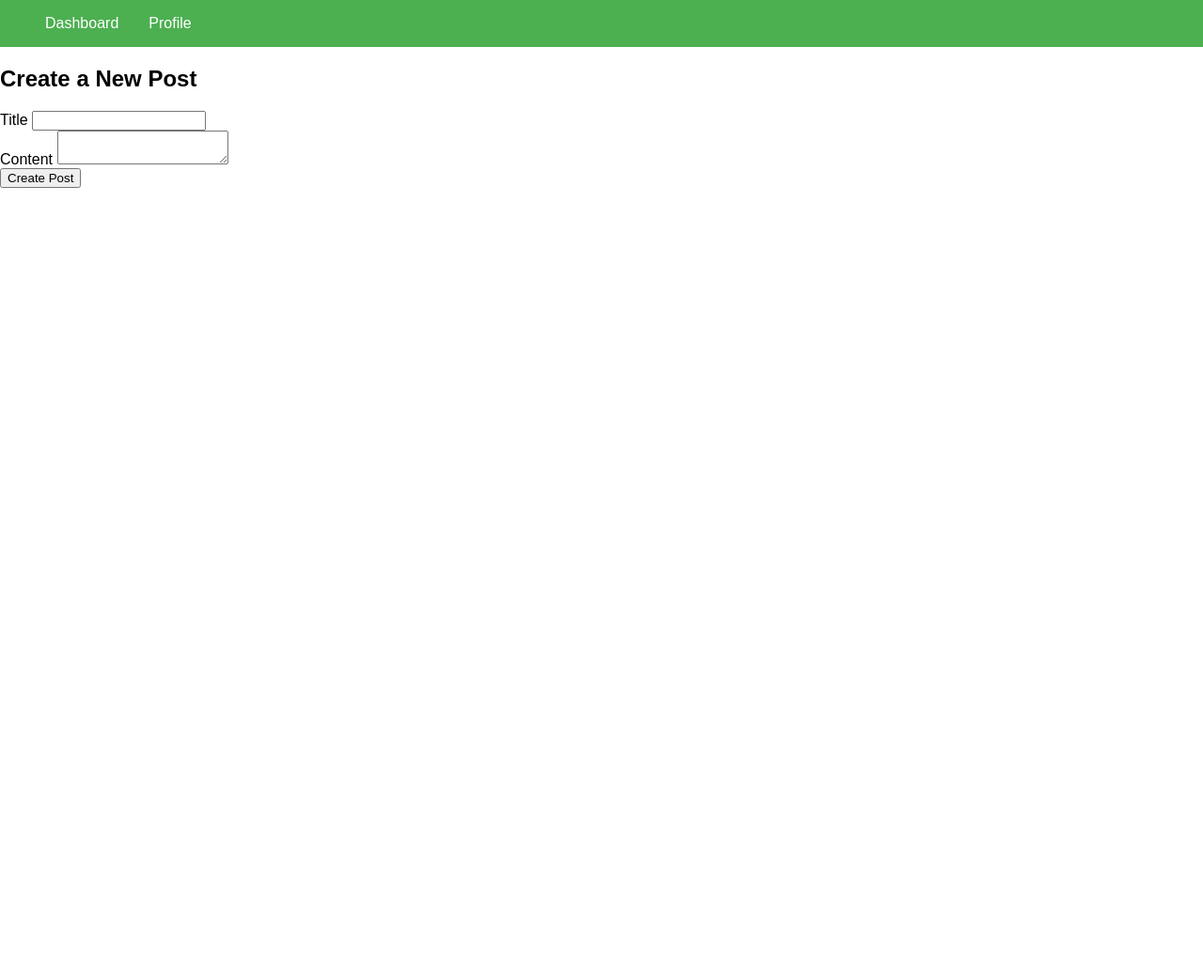
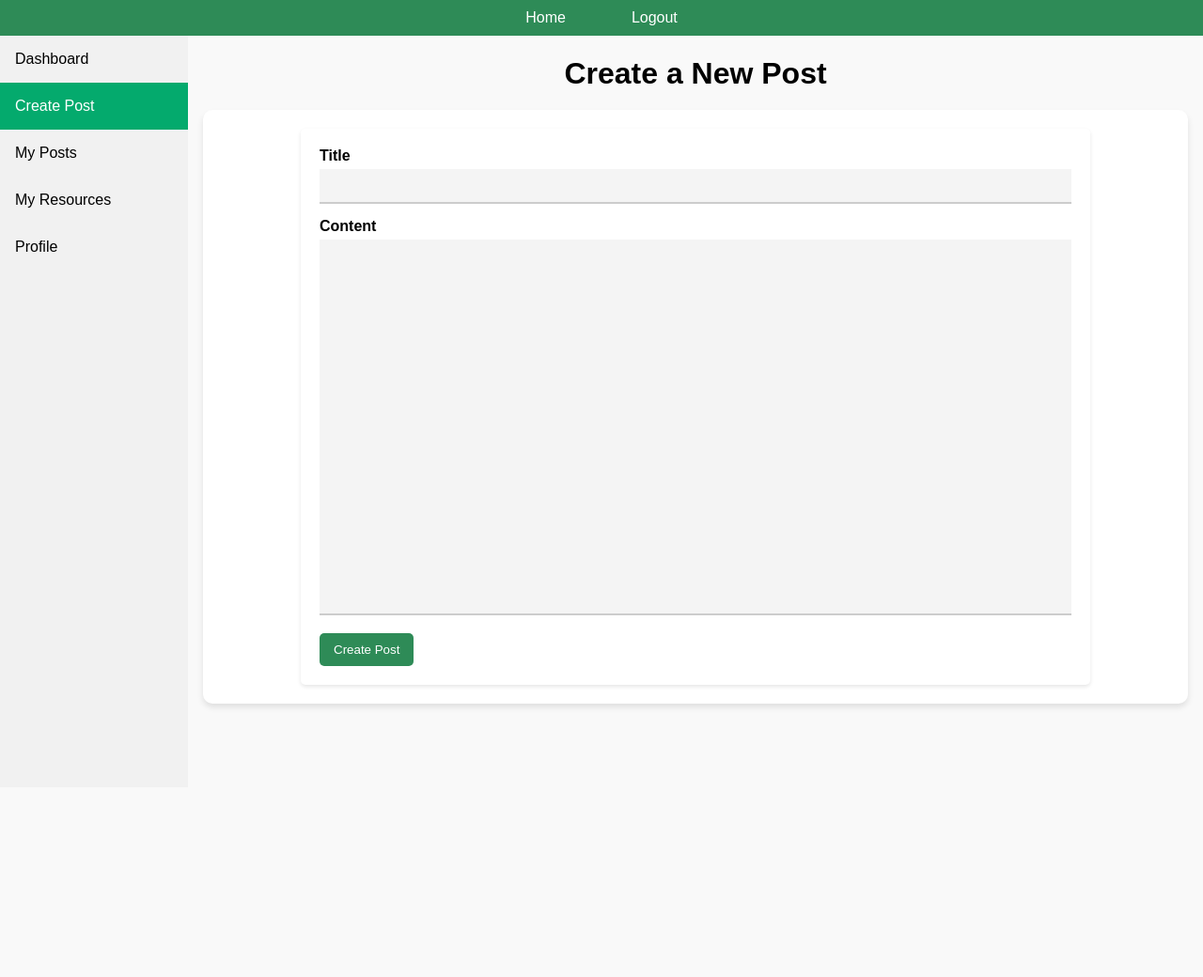
Before and after one commit to lisacharuma/autism-ally, a Flask app: page /create_post in a window 1280 px wide. Shown: the whole page at 94% size. Before the commit the page ends 200 px from the top, so only its background shows below. Run offline with Flask 3, Linux system fonts and the light colour scheme; a user stored in the database is signed in.

Commit message:
Added styling to dashboard and associated templates

```diff
--- /dev/null
+++ b/static/css/create_post.css
@@ -0,0 +1,57 @@
+/* Ensure this file is included in the create_post.html template */
+
+.create-post-form {
+    background-color: white;
+    padding: 20px;
+    border-radius: 5px;
+    box-shadow: 0 2px 4px rgba(0, 0, 0, 0.1);
+    max-width: 800px;
+    margin: 0 auto;
+}
+
+.create-post-form div {
+    margin-bottom: 15px;
+}
+
+.create-post-form label {
+    display: block;
+    margin-bottom: 5px;
+    font-weight: bold;
+}
+
+.create-post-form input[type="text"],
+.create-post-form textarea {
+    width: 100%;
+    padding: 10px;
+    border: none;
+    border-bottom: 2px solid #ccc;
+    border-radius: 0;
+    box-sizing: border-box;
+    background-color: #f4f4f4;
+    transition: border-color 0.3s;
+}
+
+.create-post-form input[type="text"]:focus,
+.create-post-form textarea:focus {
+    outline: none;
+    border-bottom-color: #007bff;
+}
+
+.create-post-form textarea {
+    height: 50vh; /* Adjust this value as needed */
+    resize: none; /* Prevent resizing */
+}
+
+.create-post-form button {
+    background-color: seagreen;
+    color: white;
+    padding: 10px 15px;
+    border: none;
+    border-radius: 5px;
+    cursor: pointer;
+    transition: background-color 0.2s;
+}
+
+.create-post-form button:hover {
+    background-color: seablue;
+}
--- a/static/css/dashboard.css
+++ b/static/css/dashboard.css
@@ -1,31 +1,104 @@
-<style>
-        .dashboard-container {
+body {
+    font-family: Arial, sans-serif;
+    background-color: #f9f9f9;
+    margin: 0;
+    padding: 0;
+}
+
+header nav {
+    width: 100%;
+    background-color: seagreen;
+    padding: 10px 0;
+}
+
+header nav ul {
+    list-style: none;
     display: flex;
+    justify-content: center;
+    padding: 0;
+    margin: 0;
 }
+
+header nav ul li {
+    margin: 0 15px;
+}
+
+header nav ul li a {
+    color: white;
+    text-decoration: none;
+    padding: 10px 20px;
+    border-radius: 5px;
+    transition: background-color 0.2s;
+}
+
+header nav ul li a:hover {
+    background-color: #0056b3;
+}
+
 .sidebar {
-						                width: 20%;
-								            background-color: #f8f9fa;
-									                padding: 20px;
+  margin: 0;
+  padding: 0;
+  width: 200px;
+  background-color: #f1f1f1;
+  position: fixed;
+  height: 100%;
+  overflow: auto;
 }
+
+/* Sidebar links */
 .sidebar a {
   display: block;
-															                padding: 10px;
-																	            margin: 5px 0;
-																		                color: #333;
+  color: black;
+  padding: 16px;
   text-decoration: none;
+}
+
+/* Active/current link */
+.sidebar a.active {
+  background-color: #04AA6D;
+  color: white;
+}
+
+/* Links on mouse-over */
+.sidebar a:hover:not(.active) {
+  background-color: #555;
+  color: white;
+}
+
+/* Page content. The value of the margin-left property should match the value of the sidebar's width property */
+div.dashboard-container {
+  margin-left: 200px;
+  padding: 1px 16px;
+  height: 1000px;
+}
+
+h1 {
+    text-align: center;
+    margin-bottom: 20px;
+}
+
+.main-content {
+    background-color: white;
+    padding: 20px;
+    border-radius: 10px;
+    box-shadow: 0 4px 6px rgba(0, 0, 0, 0.1);
+}
+
+/* Post Layout*/
+.post {
+    margin-bottom: 20px;
+    padding: 15px;
+    border: 1px solid #ddd;
     border-radius: 5px;
+    box-shadow: 0 2px 4px rgba(0, 0, 0, 0.1);
+    text-align: justify;
 }
-																								        .sidebar a:hover {
-																										            background-color: #e9ecef;
+
+.post h3 {
+    margin-top: 0;
+    font-size: 1.5em;
 }
-																												            .main-content {
-																														                width: 80%;
-																																            padding: 20px;
+
+.post p {
+    margin: 10px 0 0;
 }
-																																		            .profile-container input[type="file"] {
-																																				                display: none;
-																																						        }
-																																							        .profile-container label {
-																																									            cursor: pointer;
-																																										                color: #007bff;
-																																												        }
--- a/templates/create_post.html
+++ b/templates/create_post.html
@@ -1,24 +1,28 @@
 <!DOCTYPE html>
-<html>
+<html lang="en">
 <head>
     <meta charset="UTF-8">
     <meta name="viewport" content="width=device-width, initial-scale=1.0">
-    	<title>Create Post</title>
-		<link rel="icon" type="Image/png" href="/static/images/aut.png" />
-    	<link rel="stylesheet" href="/static/css/styles.css">
+    <title>Create Post - Autism Ally</title>
+    <link rel="icon" type="image/png" href="{{ url_for('static', filename='images/aut.png') }}">
+    <link rel="stylesheet" href="{{ url_for('static', filename='css/dashboard.css') }}">
+	<link rel="stylesheet" href="{{ url_for('static', filename='css/create_post.css') }}">
 </head>
 <body>
     <header>
         <nav>
             <ul>
-            <li><a href="{{ url_for('dashboard') }}">Dashboard</a></li>
-            <li><a href="{{ url_for('update_profile') }}">Profile</a></li>
+                <li><a href="/">Home</a></li>
+                <li><a href="/logout">Logout</a></li>
             </ul>
         </nav>
     </header>
-	<div id="content">
-        <h2>Create a New Post</h2>
-		<form method="POST" action="{{ url_for('create_post') }}">
+    <div class="container">
+        {% include 'sidebar.html' %}
+        <div class="dashboard-container">
+            <h1>Create a New Post</h1>
+            <div class="main-content">
+                <form class=" create-post-form " method="POST" action="{{ url_for('create_post') }}">
                     <div>
                         <label for="title">Title</label>
                         <input type="text" id="title" name="title" required>
@@ -27,8 +31,10 @@
                         <label for="content">Content</label>
                         <textarea id="content" name="content" required></textarea>
                     </div>
-            <button type="submit">Create Post</button>
+                    <button type="submit" class="btn">Create Post</button>
                 </form>
+            </div>
+        </div>
     </div>
 </body>
 </html>
--- /dev/null
+++ b/templates/sidebar.html
@@ -0,0 +1,7 @@
+<div class="sidebar">
+    <a href="/dashboard" class="{{ 'active' if request.path == '/dashboard' else '' }}">Dashboard</a>
+    <a href="/create_post" class="{{ 'active' if request.path == '/create_post' else '' }}">Create Post</a>
+    <a href="/my_posts" class="{{ 'active' if request.path == '/my_posts' else '' }}">My Posts</a>
+    <a href="/my_resources" class="{{ 'active' if request.path == '/my_resources' else '' }}">My Resources</a>
+    <a href="/profile" class="{{ 'active' if request.path == '/profile' else '' }}">Profile</a>
+</div>
```
Also changed, not shown: static/css/my_posts.css (added, +72 -0 lines), static/css/my_resources.css (added, +72 -0 lines), static/css/profile.css (added, +69 -0 lines), templates/dashboard.html (+12 -10 lines), templates/my_posts.html (+17 -8 lines), templates/my_resources.html (+18 -8 lines), templates/profile.html (+7 -5 lines), autism_ally.db. Lines whose indentation alone changed are shown as unchanged.
